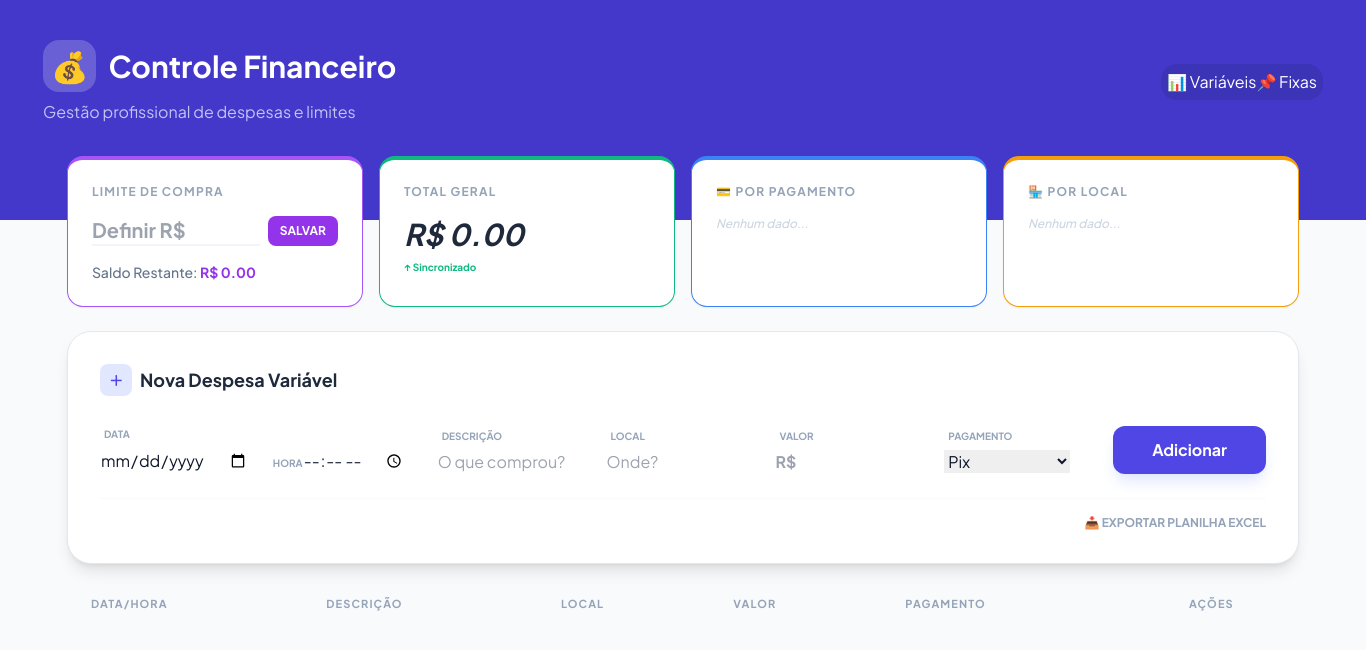
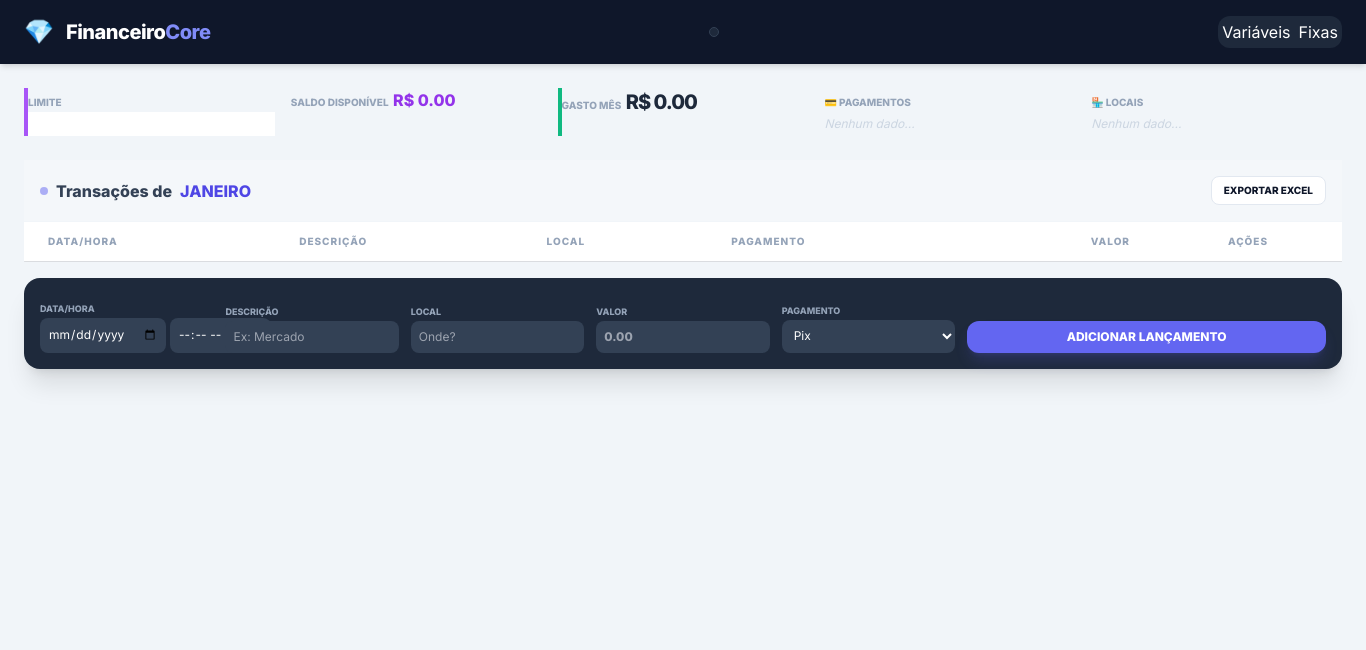
Before and after one commit to EngSivaldo/FinanceiroCore-Enterprise-Edition, an Electron app: page app.html in a window 1366 px wide. Drawn offline with nearby package versions, Linux system fonts and the light colour scheme.

Commit message:
feat: initial commit FinanceiroCore Enterprise 5

```diff
--- a/app.html
+++ b/app.html
@@ -3,159 +3,125 @@
 <head>
     <meta charset="UTF-8">
     <meta name="viewport" content="width=device-width, initial-scale=1.0">
-    <title>Financeiro Pro | Dashboard</title>
+    <title>Financeiro Pro | Enterprise Edition</title>
     <script src="https://cdn.tailwindcss.com"></script>
-    <link href="https://fonts.googleapis.com/css2?family=Plus+Jakarta+Sans:wght@400;500;600;700&display=swap" rel="stylesheet">
+    <link href="https://fonts.googleapis.com/css2?family=Inter:wght@400;600;800&display=swap" rel="stylesheet">
     <style>
-        body { font-family: 'Plus Jakarta Sans', sans-serif; background-color: #f8fafc; }
-        .glass-card { background: white; border: 1px solid #e2e8f0; shadow-sm; }
-        .custom-input {
-            @apply bg-white border border-slate-200 rounded-xl px-4 py-2.5 outline-none transition-all duration-200 focus:ring-2 focus:ring-indigo-500/20 focus:border-indigo-500 w-full text-slate-700;
-        }
-        .tab-btn { @apply px-8 py-3 rounded-xl font-bold transition-all duration-300 flex items-center gap-2; }
-        .tab-active { @apply bg-white text-indigo-600 shadow-md translate-y-[-2px]; }
-        .tab-inactive { @apply text-indigo-200 hover:text-white hover:bg-white/10; }
+        body { font-family: 'Inter', sans-serif; background-color: #f1f5f9; }
+        .data-table-container { @apply bg-white rounded-2xl shadow-sm border border-slate-200 overflow-hidden; }
+        .kpi-card-mini { @apply bg-white p-3 rounded-xl border border-slate-100 shadow-sm flex flex-col justify-center; }
+        .nav-tab { @apply px-4 py-2 rounded-lg font-bold text-sm transition-all; }
+        .nav-active { @apply bg-indigo-600 text-white shadow-md; }
+        .nav-inactive { @apply text-slate-500 hover:bg-slate-200; }
 
-        /* Estilo da Tabela */
-        table { border-spacing: 0 8px; border-collapse: separate; }
-        tr.row-spacer { height: 8px; }
+        /* Custom scrollbar para tabelas longas */
+        ::-webkit-scrollbar { width: 6px; height: 6px; }
+        ::-webkit-scrollbar-thumb { background: #cbd5e1; border-radius: 10px; }
     </style>
 </head>
 <body class="text-slate-900">
 
-    <header class="bg-indigo-700 text-white pt-10 pb-24 px-6">
-        <div class="max-w-7xl mx-auto">
-            <div class="flex flex-col md:flex-row justify-between items-start md:items-center gap-6">
-                <div>
-                    <h1 class="text-3xl font-extrabold flex items-center gap-3">
-                        <span class="bg-white/20 p-2 rounded-2xl">💰</span>
-                        Controle Financeiro
-                    </h1>
-                    <p class="text-indigo-100 mt-2 opacity-80">Gestão profissional de despesas e limites</p>
+    <header class="bg-slate-900 text-white py-4 px-6 sticky top-0 z-50 shadow-md">
+        <div class="max-w-[1600px] mx-auto flex flex-col md:flex-row justify-between items-center gap-4">
+            <div class="flex items-center gap-3">
+                <span class="text-2xl">💎</span>
+                <h1 class="text-xl font-extrabold tracking-tight">Financeiro<span class="text-indigo-400">Core</span></h1>
             </div>
 
-                <nav class="flex bg-indigo-800/50 p-1.5 rounded-2xl backdrop-blur-md">
-                    <button onclick="mostrarAba('variaveis')" id="btn-variaveis" class="tab-btn tab-active">
-                        <span>📊</span> Variáveis
-                    </button>
-                    <button onclick="mostrarAba('fixas')" id="btn-fixas" class="tab-btn tab-inactive">
-                        <span>📌</span> Fixas
-                    </button>
+            <div id="monthSelector" class="flex items-center gap-2 bg-slate-800 p-1 rounded-xl border border-slate-700">
+                </div>
+
+            <nav class="flex gap-2 bg-slate-800 p-1 rounded-xl">
+                <button onclick="mostrarAba('variaveis')" id="btn-variaveis" class="nav-tab nav-active">Variáveis</button>
+                <button onclick="mostrarAba('fixas')" id="btn-fixas" class="nav-tab nav-inactive">Fixas</button>
             </nav>
-            </div>
         </div>
     </header>
 
-    <main class="max-w-7xl mx-auto px-6 -mt-16 mb-12">
+    <main class="max-w-[1600px] mx-auto p-6 space-y-6">
 
-        <div id="abaVariaveis" class="space-y-6">
-
-            <section class="grid grid-cols-1 md:grid-cols-2 lg:grid-cols-4 gap-4">
-                <div class="glass-card p-6 rounded-2xl shadow-sm border-t-4 border-purple-500">
-                    <p class="text-xs font-bold text-slate-400 uppercase tracking-widest">Limite de Compra</p>
-                    <div class="flex gap-2 mt-4">
-                        <input id="limiteInput" type="number" placeholder="Definir R$" class="w-full text-xl font-bold outline-none border-b-2 border-slate-100 focus:border-purple-400 bg-transparent">
-                        <button onclick="definirLimite()" class="bg-purple-600 text-white px-3 py-1 rounded-lg text-xs font-bold hover:bg-purple-700 transition-colors">SALVAR</button>
+        <section id="dashboardMin" class="grid grid-cols-2 md:grid-cols-5 gap-4">
+            <div class="kpi-card-mini border-l-4 border-l-purple-500">
+                <span class="text-[10px] uppercase font-bold text-slate-400">Limite</span>
+                <div class="flex items-center gap-2">
+                    <input id="limiteInput" type="number" class="w-full font-bold text-slate-700 outline-none" onchange="definirLimite()">
                 </div>
-                    <p class="mt-4 text-sm font-medium text-slate-500">Saldo Restante: <span id="saldoLimite" class="font-bold text-purple-600">R$ 0,00</span></p>
             </div>
-
-                <div class="glass-card p-6 rounded-2xl shadow-sm border-t-4 border-emerald-500">
-                    <p class="text-xs font-bold text-slate-400 uppercase tracking-widest">Total Geral</p>
-                    <h2 id="total" class="text-3xl font-black text-slate-800 mt-4 italic">R$ 0,00</h2>
-                    <p class="text-[10px] text-emerald-500 font-bold mt-2">↑ Sincronizado</p>
+            <div class="kpi-card-mini">
+                <span class="text-[10px] uppercase font-bold text-slate-400">Saldo Disponível</span>
+                <span id="saldoLimite" class="font-bold text-lg text-purple-600">R$ 0,00</span>
             </div>
-
-                <div class="glass-card p-6 rounded-2xl shadow-sm border-t-4 border-blue-500">
-                    <p class="text-xs font-bold text-slate-400 uppercase tracking-widest mb-4">💳 Por Pagamento</p>
-                    <div id="totaisPag" class="text-sm space-y-2 max-h-[100px] overflow-y-auto pr-2 font-medium"></div>
+            <div class="kpi-card-mini border-l-4 border-l-emerald-500">
+                <span class="text-[10px] uppercase font-bold text-slate-400">Gasto Mês</span>
+                <span id="total" class="font-bold text-xl text-slate-800 tracking-tighter">R$ 0,00</span>
             </div>
-
-                <div class="glass-card p-6 rounded-2xl shadow-sm border-t-4 border-amber-500">
-                    <p class="text-xs font-bold text-slate-400 uppercase tracking-widest mb-4">🏪 Por Local</p>
-                    <div id="totaisLocal" class="text-sm space-y-2 max-h-[100px] overflow-y-auto pr-2 font-medium text-slate-600"></div>
+            <div class="kpi-card-mini col-span-1">
+                <span class="text-[10px] uppercase font-bold text-slate-400">💳 Pagamentos</span>
+                <div id="totaisPag" class="text-[10px] leading-tight mt-1 truncate"></div>
+            </div>
+            <div class="kpi-card-mini col-span-1">
+                <span class="text-[10px] uppercase font-bold text-slate-400">🏪 Locais</span>
+                <div id="totaisLocal" class="text-[10px] leading-tight mt-1 truncate"></div>
             </div>
         </section>
 
-            <section class="glass-card p-8 rounded-3xl shadow-lg">
-                <h3 class="text-lg font-bold text-slate-800 mb-6 flex items-center gap-2">
-                    <span class="w-8 h-8 bg-indigo-100 text-indigo-600 flex items-center justify-center rounded-lg text-sm">＋</span>
-                    Nova Despesa Variável
+        <div id="abaVariaveis" class="space-y-4">
+            <section class="data-table-container">
+                <div class="p-4 border-b border-slate-100 flex justify-between items-center bg-slate-50/50">
+                    <h3 class="font-bold text-slate-700 flex items-center gap-2">
+                        <span class="w-2 h-2 bg-indigo-500 rounded-full animate-pulse"></span>
+                        Transações de <span id="currentPeriodLabel" class="text-indigo-600 uppercase">Janeiro</span>
                     </h3>
-                <div class="grid grid-cols-1 sm:grid-cols-2 md:grid-cols-4 lg:grid-cols-7 gap-4 items-end">
-                    <div class="space-y-1"><label class="text-[10px] font-bold text-slate-400 uppercase ml-1">Data</label><input id="data" type="date" class="custom-input"></div>
-                    <div class="space-y-1"><label class="text-[10px] font-bold text-slate-400 uppercase ml-1">Hora</label><input id="hora" type="time" class="custom-input"></div>
-                    <div class="space-y-1"><label class="text-[10px] font-bold text-slate-400 uppercase ml-1">Descrição</label><input id="desc" placeholder="O que comprou?" class="custom-input"></div>
-                    <div class="space-y-1"><label class="text-[10px] font-bold text-slate-400 uppercase ml-1">Local</label><input id="local" placeholder="Onde?" class="custom-input"></div>
-                    <div class="space-y-1"><label class="text-[10px] font-bold text-slate-400 uppercase ml-1">Valor</label><input id="valor" type="number" placeholder="R$" class="custom-input font-bold text-emerald-600"></div>
-                    <div class="space-y-1"><label class="text-[10px] font-bold text-slate-400 uppercase ml-1">Pagamento</label>
-                        <select id="pagamento" class="custom-input">
-                            <option>Pix</option>
-                            <option>Débito</option>
-                            <option>Crédito Alice</option>
-                            <option>Crédito Lucas</option>
-                        </select>
+                    <button onclick="exportarExcel()" class="text-[10px] font-bold bg-white border border-slate-200 px-3 py-1.5 rounded-lg hover:bg-slate-50 transition-all">EXPORTAR EXCEL</button>
                 </div>
-                    <button onclick="add()" class="bg-indigo-600 hover:bg-indigo-700 text-white font-bold h-[48px] rounded-xl transition-all shadow-lg shadow-indigo-100">Adicionar</button>
-                </div>
-                <div class="mt-6 pt-4 border-t border-slate-50 flex justify-end">
-                    <button onclick="exportarExcel()" class="text-xs font-bold text-slate-400 hover:text-indigo-600 flex items-center gap-2 transition-colors">
-                        📥 EXPORTAR PLANILHA EXCEL
-                    </button>
+                <div class="overflow-x-auto max-h-[500px]">
+                    <table class="w-full text-left border-collapse">
+                        <thead class="sticky top-0 bg-white shadow-sm text-slate-400 text-[10px] uppercase tracking-widest">
+                            <tr>
+                                <th class="px-6 py-3 border-b">Data/Hora</th>
+                                <th class="px-6 py-3 border-b">Descrição</th>
+                                <th class="px-6 py-3 border-b">Local</th>
+                                <th class="px-6 py-3 border-b">Pagamento</th>
+                                <th class="px-6 py-3 border-b text-right">Valor</th>
+                                <th class="px-6 py-3 border-b text-center">Ações</th>
+                            </tr>
+                        </thead>
+                        <tbody id="tabela" class="text-sm divide-y divide-slate-50">
+                            </tbody>
+                    </table>
                 </div>
             </section>
 
-            <section class="overflow-x-auto pb-4">
-                <table class="w-full text-left">
-                    <thead class="text-slate-400 text-[11px] uppercase tracking-widest px-4">
-                        <tr>
-                            <th class="px-6 py-2">Data/Hora</th>
-                            <th class="px-6 py-2">Descrição</th>
-                            <th class="px-6 py-2">Local</th>
-                            <th class="px-6 py-2">Valor</th>
-                            <th class="px-6 py-2">Pagamento</th>
-                            <th class="px-6 py-2 text-center">Ações</th>
-                        </tr>
-                    </thead>
-                    <tbody id="tabela" class="text-sm"></tbody>
-                </table>
+            <section class="bg-slate-800 p-4 rounded-2xl shadow-xl text-white">
+                <div class="grid grid-cols-1 sm:grid-cols-3 md:grid-cols-7 gap-3 items-end">
+                    <div class="md:col-span-1"><label class="text-[9px] font-bold text-slate-400 uppercase">Data/Hora</label><div class="flex gap-1"><input id="data" type="date" class="w-full bg-slate-700 border-none rounded-lg p-2 text-xs text-white focus:ring-2 focus:ring-indigo-500 outline-none"><input id="hora" type="time" class="w-full bg-slate-700 border-none rounded-lg p-2 text-xs text-white focus:ring-2 focus:ring-indigo-500 outline-none"></div></div>
+                    <div class="md:col-span-1"><label class="text-[9px] font-bold text-slate-400 uppercase">Descrição</label><input id="desc" class="w-full bg-slate-700 border-none rounded-lg p-2 text-xs text-white focus:ring-2 focus:ring-indigo-500 outline-none" placeholder="Ex: Mercado"></div>
+                    <div class="md:col-span-1"><label class="text-[9px] font-bold text-slate-400 uppercase">Local</label><input id="local" class="w-full bg-slate-700 border-none rounded-lg p-2 text-xs text-white focus:ring-2 focus:ring-indigo-500 outline-none" placeholder="Onde?"></div>
+                    <div class="md:col-span-1"><label class="text-[9px] font-bold text-slate-400 uppercase">Valor</label><input id="valor" type="number" class="w-full bg-slate-700 border-none rounded-lg p-2 text-xs text-white focus:ring-2 focus:ring-indigo-500 outline-none font-bold" placeholder="0.00"></div>
+                    <div class="md:col-span-1"><label class="text-[9px] font-bold text-slate-400 uppercase">Pagamento</label><select id="pagamento" class="w-full bg-slate-700 border-none rounded-lg p-2 text-xs text-white focus:ring-2 focus:ring-indigo-500 outline-none"><option>Pix</option><option>Débito</option><option>Crédito Alice</option><option>Crédito Lucas</option></select></div>
+                    <button onclick="add()" class="md:col-span-2 bg-indigo-500 hover:bg-indigo-600 text-white font-bold py-2 rounded-xl transition-all shadow-lg shadow-indigo-500/20 uppercase text-xs">Adicionar Lançamento</button>
+                </div>
             </section>
         </div>
 
-        <div id="abaFixas" class="hidden animate-in fade-in slide-in-from-bottom-4 duration-500">
-            <div class="max-w-4xl mx-auto space-y-8">
-                <section class="glass-card p-10 rounded-[2rem] shadow-xl border-b-8 border-indigo-600">
-                    <h2 class="text-2xl font-black text-slate-800 mb-8">📌 Gestão de Despesas Fixas</h2>
-                    <div class="grid grid-cols-1 md:grid-cols-2 gap-6">
-                        <div class="space-y-2">
-                            <label class="text-xs font-bold text-slate-500 uppercase ml-1">Descrição do Custo</label>
-                            <input id="fixaDesc" placeholder="Ex: Aluguel, Internet..." class="custom-input text-lg font-medium">
-                        </div>
-                        <div class="space-y-2">
-                            <label class="text-xs font-bold text-slate-500 uppercase ml-1">Valor Mensal (R$)</label>
-                            <input id="fixaValor" type="number" placeholder="0.00" class="custom-input text-lg font-bold text-emerald-600">
-                        </div>
-                        <div class="space-y-2">
-                            <label class="text-xs font-bold text-slate-500 uppercase ml-1">Data de Vencimento</label>
-                            <input id="fixaData" type="date" class="custom-input">
-                        </div>
-                        <div class="space-y-2">
-                            <label class="text-xs font-bold text-slate-500 uppercase ml-1">Local/Categoria</label>
-                            <input id="fixaLocal" placeholder="Ex: Casa, Escritório" class="custom-input">
-                        </div>
-                        <button onclick="addFixa()" class="md:col-span-2 bg-slate-900 hover:bg-black text-white py-4 rounded-2xl font-bold text-lg transition-all shadow-xl shadow-slate-200">
-                            Cadastrar Despesa Fixa
-                        </button>
+        <div id="abaFixas" class="hidden">
+            <div class="max-w-4xl mx-auto space-y-4">
+                <section class="bg-white p-6 rounded-2xl shadow-sm border border-slate-200">
+                    <h2 class="text-lg font-extrabold mb-4">📌 Cadastro de Custos Fixos</h2>
+                    <div class="grid grid-cols-1 md:grid-cols-2 lg:grid-cols-4 gap-4">
+                        <input id="fixaDesc" placeholder="Descrição" class="bg-slate-50 border border-slate-200 rounded-lg p-2 text-sm outline-none focus:border-indigo-500">
+                        <input id="fixaValor" type="number" placeholder="Valor R$" class="bg-slate-50 border border-slate-200 rounded-lg p-2 text-sm outline-none focus:border-indigo-500">
+                        <input id="fixaData" type="date" class="bg-slate-50 border border-slate-200 rounded-lg p-2 text-sm outline-none focus:border-indigo-500">
+                        <input id="fixaLocal" placeholder="Local/Categoria" class="bg-slate-50 border border-slate-200 rounded-lg p-2 text-sm outline-none focus:border-indigo-500">
+                        <button onclick="addFixa()" class="lg:col-span-4 bg-slate-900 text-white py-3 rounded-xl font-bold hover:bg-black transition-all">Salvar Custo Fixo</button>
                     </div>
                 </section>
-
-                <div class="glass-card rounded-2xl p-6">
-                    <h3 class="text-xs font-bold text-slate-400 uppercase tracking-widest mb-6 border-b pb-4">Lista de Compromissos Recorrentes</h3>
-                    <ul id="listaFixas" class="space-y-4"></ul>
+                <div class="bg-white rounded-2xl border border-slate-100 p-4">
+                    <h3 class="text-[10px] font-bold text-slate-400 uppercase tracking-widest mb-4">Lista de Recorrência</h3>
+                    <ul id="listaFixas" class="space-y-2"></ul>
                 </div>
             </div>
         </div>
-
     </main>
 
     <script src="https://cdn.jsdelivr.net/npm/xlsx/dist/xlsx.full.min.js"></script>
```
Lines whose indentation alone changed are shown as unchanged.
